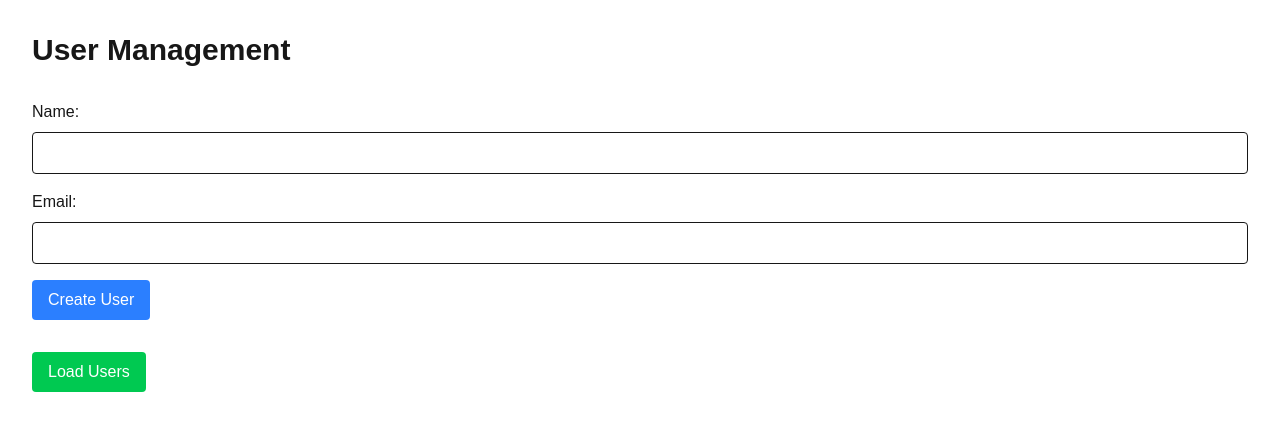
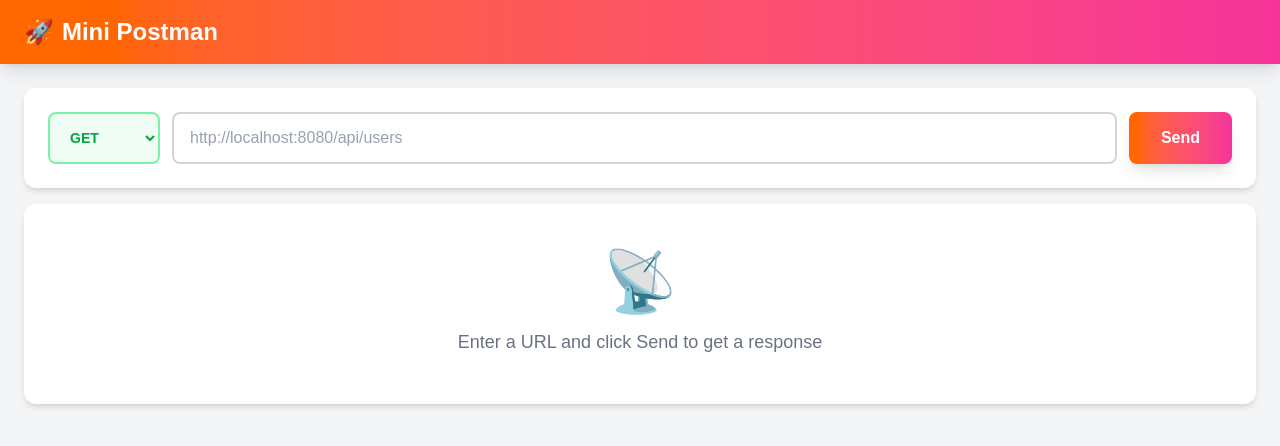
Before and after one commit to damoayo/mini_postman, a Next.js app in the folder frontend/: page / in a window 1280 px wide. Shown: the top 446 px of the page. Built offline with nearby package versions, Linux system fonts and the light colour scheme.

Commit message:
page.tsx 디자인 수정

```diff
--- a/frontend/app/page.tsx
+++ b/frontend/app/page.tsx
@@ -1,97 +1,219 @@
 'use client';
 
+import StatusDisplay from '@/components/response/StatusDisplay';
 import { useState } from 'react';
 
-interface User {
-  id: number;
-  name: string;
-  email: string;
-  createdAt: string;
+type HttpMethod = 'GET' | 'POST' | 'PUT' | 'DELETE';
+
+interface ApiResponse {
+  status: number;
+  statusText: string;
+  headers: Record<string, string>;
+  body: string;
+  executionTime: number;
 }
 
 export default function Home() {
-  const [users, setUsers] = useState<User[]>([]);
-  const [name, setName] = useState('');
-  const [email, setEmail] = useState('');
+  const [method, setMethod] = useState<HttpMethod>('GET');
+  const [url, setUrl] = useState('http://localhost:8080/api/users');
+  const [requestBody, setRequestBody] = useState('');
+  const [response, setResponse] = useState<ApiResponse | null>(null);
+  const [loading, setLoading] = useState(false);
+  const [activeTab, setActiveTab] = useState<'body' | 'headers'>('body');
 
-  // 전체 사용자 조회
-  const fetchUsers = async () => {
-    const response = await fetch('http://localhost:8080/api/users');
-    const data = await response.json();
-    setUsers(data);
-  };
+  const handleSend = async () => {
+    setLoading(true);
+    const startTime = Date.now();
 
-  // 사용자 생성
-  const createUser = async (e: React.FormEvent) => {
-    e.preventDefault();
-
-    const response = await fetch('http://localhost:8080/api/users', {
-      method: 'POST',
+    try {
+      const options: RequestInit = {
+        method,
         headers: {
           'Content-Type': 'application/json',
         },
-      body: JSON.stringify({ name, email }),
+      };
+
+      if (method !== 'GET' && requestBody) {
+        options.body = requestBody;
+      }
+
+      const res = await fetch(url, options);
+      const executionTime = Date.now() - startTime;
+      const body = await res.text();
+
+      const headers: Record<string, string> = {};
+      res.headers.forEach((value, key) => {
+        headers[key] = value;
       });
 
-    if (response.ok) {
-      setName('');
-      setEmail('');
-      fetchUsers(); // 목록 새로고침
+      setResponse({
+        status: res.status,
+        statusText: res.statusText,
+        headers,
+        body,
+        executionTime,
+      });
+    } catch (error) {
+      console.error('Request failed:', error);
+    } finally {
+      setLoading(false);
     }
   };
 
   return (
-    <div className="min-h-screen p-8">
-      <h1 className="text-3xl font-bold mb-8">User Management</h1>
+    <div className="min-h-screen bg-gray-100">
+      {/* 헤더 */}
+      <div className="bg-gradient-to-r from-orange-500 to-pink-500 px-6 py-4 shadow-lg">
+        <h1 className="text-2xl font-bold text-white flex items-center gap-2">
+          <span>🚀</span>
+          Mini Postman
+        </h1>
+      </div>
 
-      {/* 사용자 생성 폼 */}
-      <form onSubmit={createUser} className="mb-8 space-y-4">
-        <div>
-          <label className="block mb-2">Name:</label>
+      <div className="max-w-7xl mx-auto p-6 space-y-4">
+        {/* Request 영역 */}
+        <div className="bg-white rounded-xl shadow-md overflow-hidden">
+          {/* Method + URL + Send */}
+          <div className="p-6">
+            <div className="flex gap-3">
+              {/* Method Selector */}
+              <select
+                value={method}
+                onChange={(e) => setMethod(e.target.value as HttpMethod)}
+                className={`border-2 rounded-lg px-4 py-3 font-semibold text-sm focus:outline-none focus:ring-2 focus:ring-orange-500 transition-colors ${
+                  method === 'GET' ? 'text-green-600 border-green-300 bg-green-50' :
+                  method === 'POST' ? 'text-yellow-600 border-yellow-300 bg-yellow-50' :
+                  method === 'PUT' ? 'text-blue-600 border-blue-300 bg-blue-50' :
+                  'text-red-600 border-red-300 bg-red-50'
+                }`}
+              >
+                <option value="GET">GET</option>
+                <option value="POST">POST</option>
+                <option value="PUT">PUT</option>
+                <option value="DELETE">DELETE</option>
+              </select>
+
+              {/* URL Input */}
               <input
                 type="text"
-            value={name}
-            onChange={(e) => setName(e.target.value)}
-            className="border p-2 rounded w-full"
-            required
+                value={url}
+                onChange={(e) => setUrl(e.target.value)}
+                placeholder="Enter request URL"
+                className="flex-1 border-2 text-gray-400 border-gray-300 rounded-lg px-4 py-3 focus:outline-none focus:border-orange-500 focus:ring-2 focus:ring-orange-200 transition-all"
+              />
+
+              {/* Send Button */}
+              <button
+                onClick={handleSend}
+                disabled={loading}
+                className="bg-gradient-to-r from-orange-500 to-pink-500 text-white px-8 py-3 rounded-lg font-semibold hover:from-orange-600 hover:to-pink-600 disabled:from-gray-400 disabled:to-gray-400 shadow-lg hover:shadow-xl transition-all transform hover:scale-105 disabled:transform-none"
+              >
+                {loading ? (
+                  <span className="flex items-center gap-2">
+                    <svg className="animate-spin h-5 w-5" viewBox="0 0 24 24">
+                      <circle className="opacity-25" cx="12" cy="12" r="10" stroke="currentColor" strokeWidth="4" fill="none"/>
+                      <path className="opacity-75" fill="currentColor" d="M4 12a8 8 0 018-8V0C5.373 0 0 5.373 0 12h4zm2 5.291A7.962 7.962 0 014 12H0c0 3.042 1.135 5.824 3 7.938l3-2.647z"/>
+                    </svg>
+                    Sending...
+                  </span>
+                ) : 'Send'}
+              </button>
+            </div>
+
+            {/* Body (POST, PUT일 때만) */}
+            {(method === 'POST' || method === 'PUT') && (
+              <div className="mt-6">
+                <label className="block text-sm font-bold text-gray-700 mb-2">
+                  Request Body
+                </label>
+                <textarea
+                  value={requestBody}
+                  onChange={(e) => setRequestBody(e.target.value)}
+                  placeholder='{"name": "홍길동", "email": "hong@test.com"}'
+                  className="w-full border-2 text-gray-500 border-gray-300 rounded-lg p-4 font-mono text-sm h-40 focus:outline-none focus:border-orange-500 focus:ring-2 focus:ring-orange-200 transition-all"
                 />
               </div>
-        <div>
-          <label className="block mb-2">Email:</label>
-          <input
-            type="email"
-            value={email}
-            onChange={(e) => setEmail(e.target.value)}
-            className="border p-2 rounded w-full"
-            required
+            )}
+          </div>
+        </div>
+
+        {/* Response 영역 */}
+        {response && (
+          <div className="bg-white rounded-xl shadow-md overflow-hidden">
+            <div className="p-6">
+              <div className="flex items-center justify-between mb-4">
+                <h2 className="text-xl font-bold text-gray-800">Response</h2>
+                <StatusDisplay
+                  status={response.status}
+                  executionTime={response.executionTime}
                 />
               </div>
+
+              {/* Tabs */}
+              <div className="border-b border-gray-200 mb-4">
+                <div className="flex gap-4">
                   <button
-          type="submit"
-          className="bg-blue-500 text-white px-4 py-2 rounded"
+                    onClick={() => setActiveTab('body')}
+                    className={`pb-2 px-1 font-semibold transition-colors ${
+                      activeTab === 'body'
+                        ? 'text-orange-600 border-b-2 border-orange-600'
+                        : 'text-gray-500 hover:text-gray-700'
+                    }`}
                   >
-          Create User
+                    Body
                   </button>
-      </form>
+                  <button
+                    onClick={() => setActiveTab('headers')}
+                    className={`pb-2 px-1 font-semibold transition-colors ${
+                      activeTab === 'headers'
+                        ? 'text-orange-600 border-b-2 border-orange-600'
+                        : 'text-gray-500 hover:text-gray-700'
+                    }`}
+                  >
+                    Headers ({Object.keys(response.headers).length})
+                  </button>
+                </div>
+              </div>
 
-      {/* 사용자 목록 */}
-      <button
-        onClick={fetchUsers}
-        className="bg-green-500 text-white px-4 py-2 rounded mb-4"
-      >
-        Load Users
-      </button>
+              {/* Body Tab */}
+              {activeTab === 'body' && (
+                <div className="bg-gray-900 rounded-lg p-4 overflow-auto max-h-96">
+                  <pre className="text-green-400 text-sm font-mono">
+                    {response.body ?
+                      JSON.stringify(JSON.parse(response.body), null, 2) :
+                      '(Empty)'
+                    }
+                  </pre>
+                </div>
+              )}
 
+              {/* Headers Tab */}
+              {activeTab === 'headers' && (
+                <div className="bg-gray-50 rounded-lg p-4">
                   <div className="space-y-2">
-        {users.map((user) => (
-          <div key={user.id} className="border p-4 rounded">
-            <p><strong>ID:</strong> {user.id}</p>
-            <p><strong>Name:</strong> {user.name}</p>
-            <p><strong>Email:</strong> {user.email}</p>
-            <p><strong>Created:</strong> {new Date(user.createdAt).toLocaleString()}</p>
+                    {Object.entries(response.headers).map(([key, value]) => (
+                      <div key={key} className="flex gap-4 text-sm">
+                        <span className="font-bold text-gray-700 min-w-[200px]">{key}:</span>
+                        <span className="text-gray-600 flex-1 break-all">{value}</span>
                       </div>
                     ))}
                   </div>
                 </div>
+              )}
+            </div>
+          </div>
+        )}
+
+        {/* Empty State */}
+        {!response && !loading && (
+          <div className="bg-white rounded-xl shadow-md p-12 text-center">
+            <div className="text-gray-400 text-6xl mb-4">📡</div>
+            <p className="text-gray-500 text-lg">
+              Enter a URL and click Send to get a response
+            </p>
+          </div>
+        )}
+      </div>
+    </div>
   );
 }
```
Lines whose indentation alone changed are shown as unchanged.
